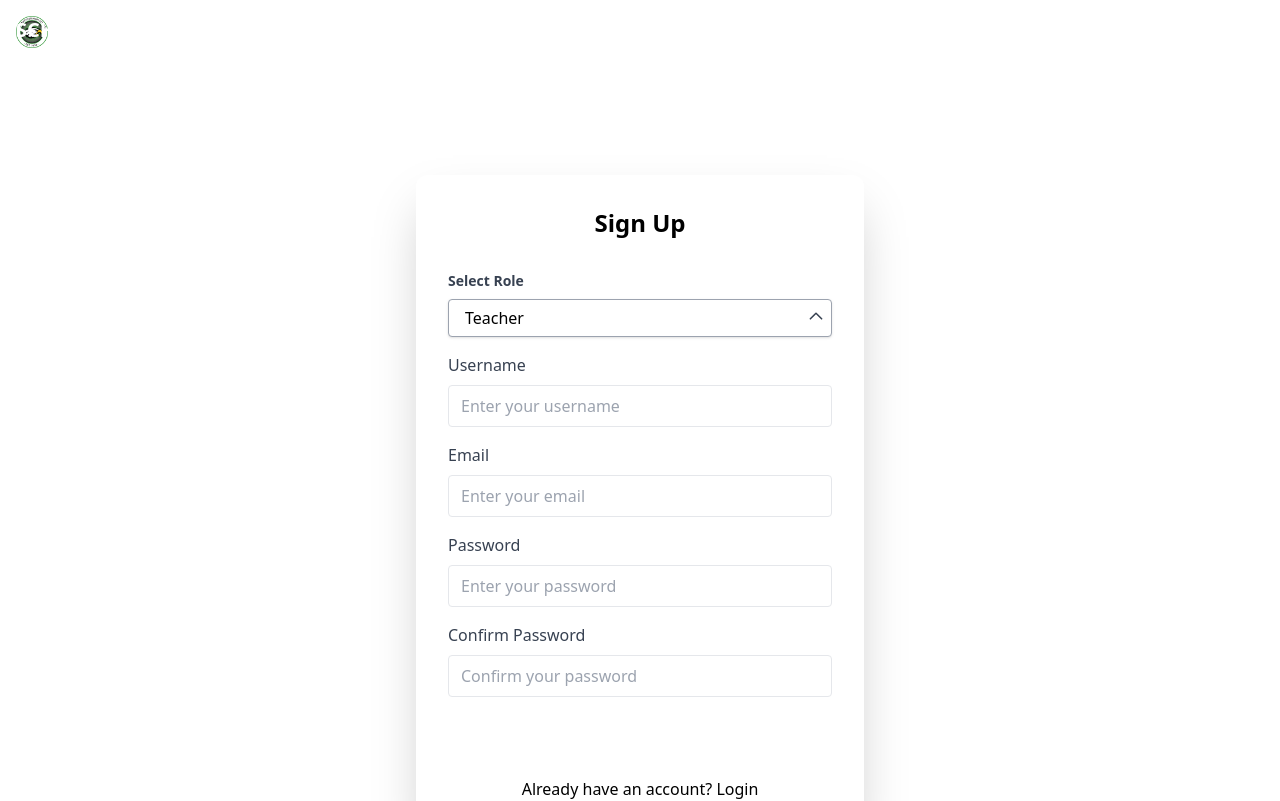
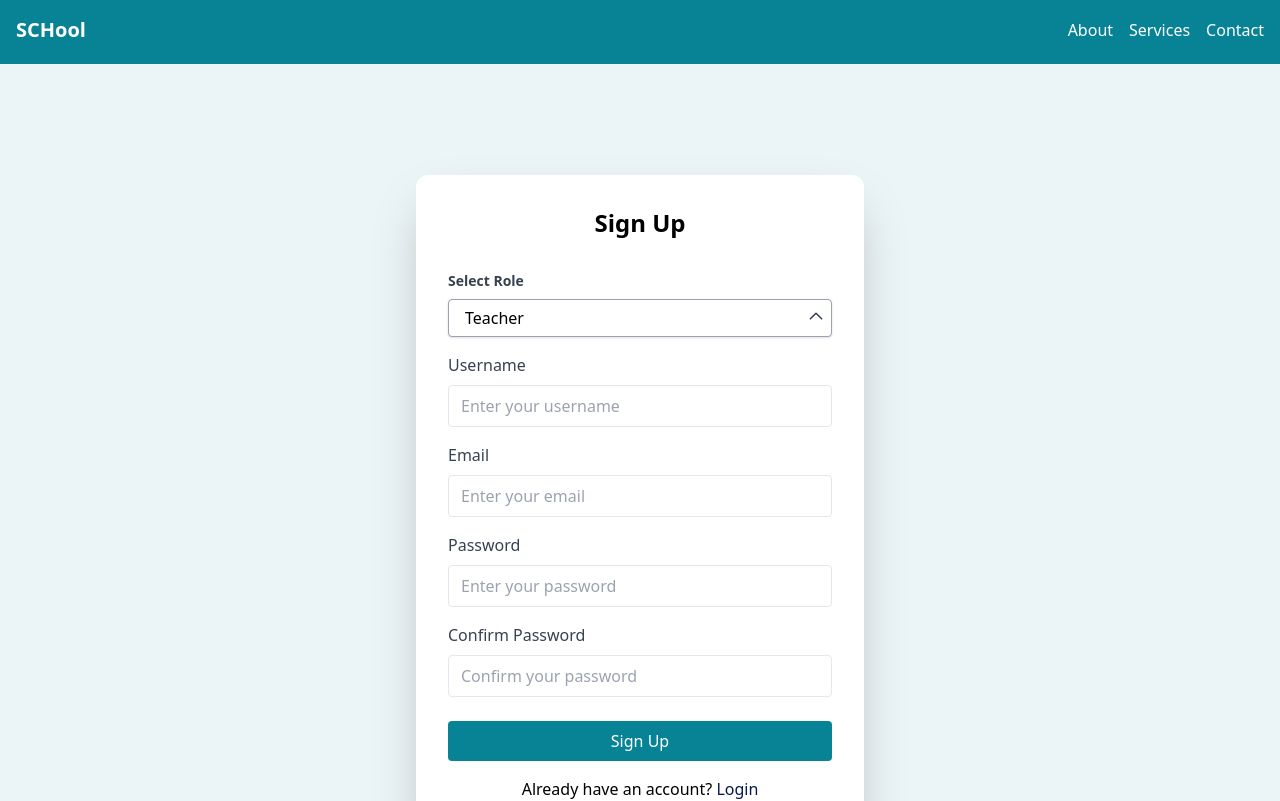
Before and after one commit to Sathiskumarssf/School-management, a React (Create React App) app in the folder client/: page / in a window 1280 px wide. Shown: the top 801 px of the page. Built offline with nearby package versions, Linux system fonts and the light colour scheme.

Commit message:
Update tailwind.config.js

```diff
--- a/client/tailwind.config.js
+++ b/client/tailwind.config.js
@@ -1,8 +1,18 @@
 /** @type {import('tailwindcss').Config} */
 module.exports = {
-  content: ["./src/**/*.{js,jsx,ts,tsx}"],
+  content: [
+    "./src/**/*.{js,jsx,ts,tsx}",
+  ],
   theme: {
-    extend: {},
+    extend: {
+      colors:{
+      customColor1: 'rgb(235, 244, 246)',
+      customColor2: 'rgb(8, 131, 149)',
+      customColor3: 'rgb(55, 183, 195)',
+      customColor4: 'rgb(7, 25, 82)'
+    },
+
+    },
   },
   plugins: [],
 }
```
